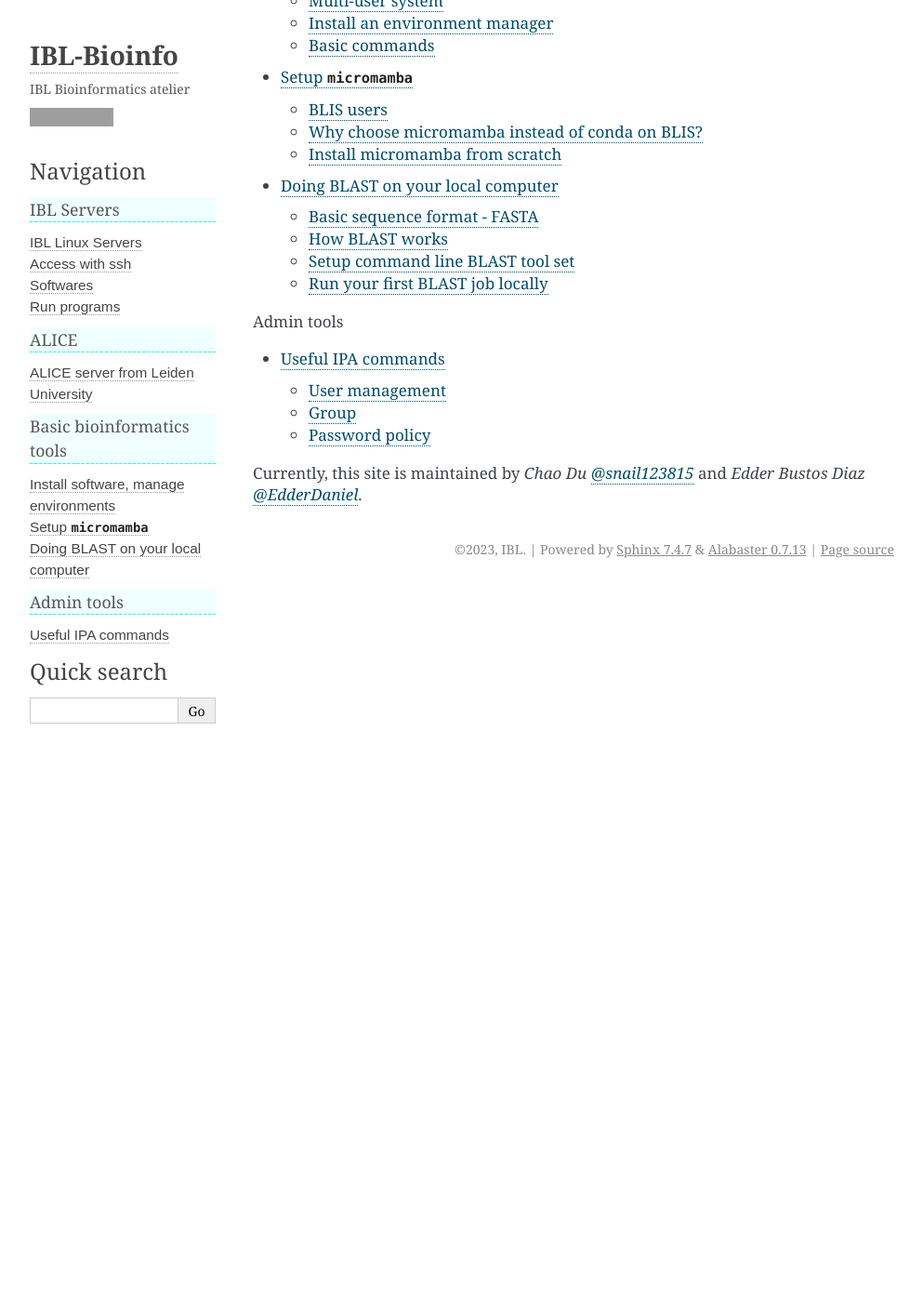
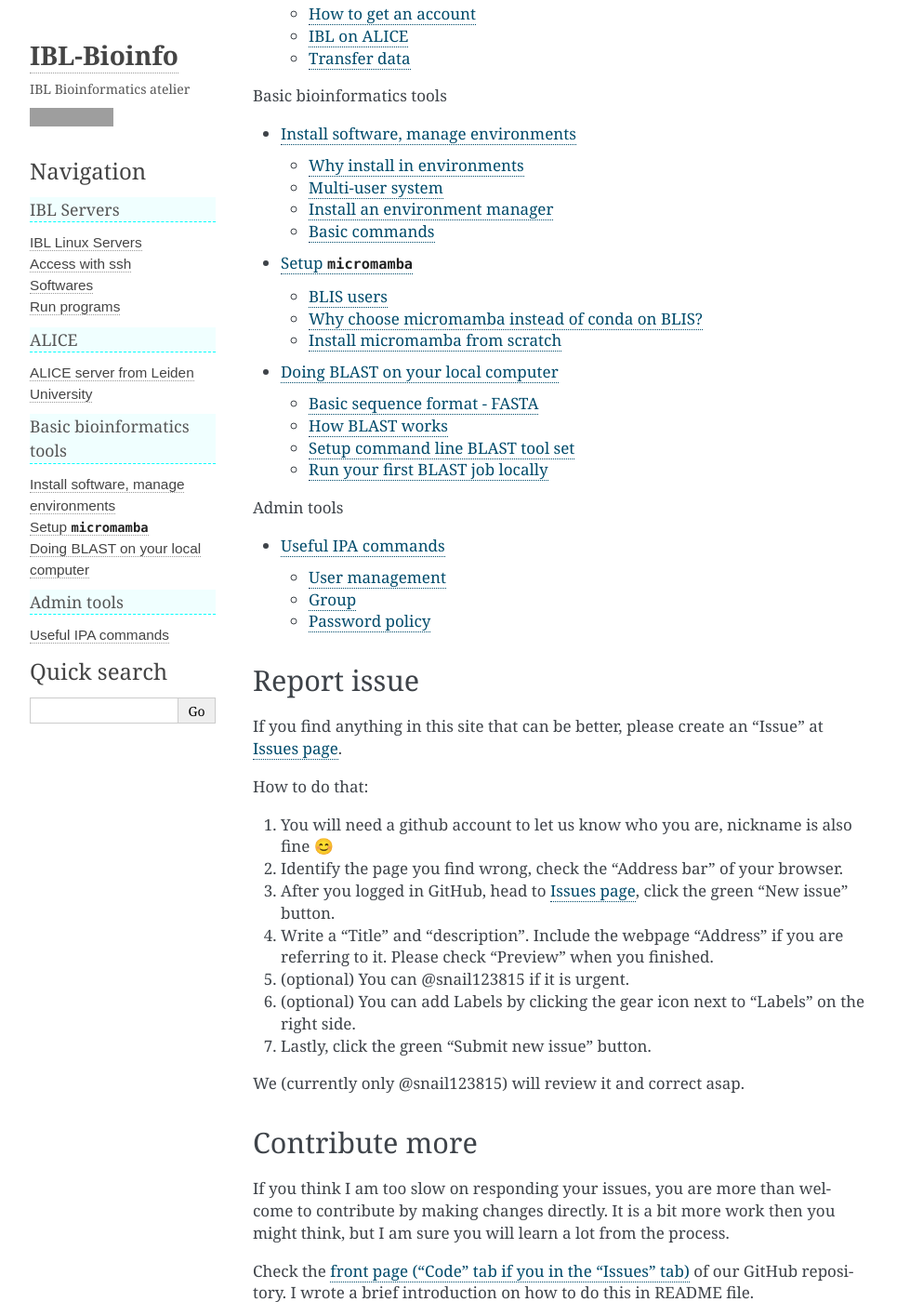
Before and after one commit to snail123815/IBL-bioinfomatics-wiki, a Sphinx documentation site: the page built from docs/source/index.md, in a window 1280 px wide and 1400 px high, scrolled down 998 px. Shown: the whole window at 93% size, without its empty margins (148-1141 px from the left). Built offline with Sphinx 7.4.7, drawn with Linux system fonts in a browser that asks for light colours; some of the changed text lies outside the part shown; grey boxes are pictures that could not be loaded.

Commit message:
#73 added

````diff
--- a/docs/source/index.md
+++ b/docs/source/index.md
@@ -1,6 +1,10 @@
-# IBL bioinformatics wiki
+# IBL bioinformatics Wikipedia
 
 Welcome to the wikipedia page for all researchers doing or willing to do some bioinformatics.
+
+This Wikipedia site prioritizes collaboration. We welcome your assistance in identifying typos, misinformation, faults, and any other issues. Your contributions and suggestions are highly valued; please share them by creating new "Issues" on our [GitHub page](https://github.com/snail123815/IBL-bioinformatics-wiki/issues). Thank you for your valuable input.
+
+If you wish to contribute further, such as by writing a new section, kindly initiate the process by creating an issue beforehand. This ensures smooth coordination and alignment with the project's objectives.
 
 ```{toctree}
 ---
@@ -39,4 +43,34 @@ maxdepth: 2
 admin_tools/ipa_commands.md
 ```
 
-Currently, this site is maintained by *Chao Du [@snail123815](https://github.com/snail123815)* and *Edder Bustos Diaz [@EdderDaniel](https://github.com/EdderDaniel)*.
+## Report issue
+
+If you find anything in this site that can be better, please create an "Issue" at [Issues page](https://github.com/snail123815/IBL-bioinformatics-wiki/issues).
+
+How to do that:
+
+1. You will need a github account to let us know who you are, nickname is also fine 😊
+2. Identify the page you find wrong, check the "Address bar" of your browser.
+3. After you logged in GitHub, head to [Issues page](https://github.com/snail123815/IBL-bioinformatics-wiki/issues), click the green "New issue" button.
+4. Write a "Title" and "description". Include the webpage "Address" if you are referring to it. Please check "Preview" when you finished.
+5. (optional) You can @snail123815 if it is urgent.
+6. (optional) You can add Labels by clicking the gear icon next to "Labels" on the right side.
+7. Lastly, click the green "Submit new issue" button.
+
+We (currently only @snail123815) will review it and correct asap.
+
+## Contribute more
+
+If you think I am too slow on responding your issues, you are more than welcome to contribute by making changes directly. It is a bit more work then you might think, but I am sure you will learn a lot from the process.
+
+Check the [front page ("Code" tab if you in the "Issues" tab)](https://github.com/snail123815/IBL-bioinformatics-wiki) of our GitHub repository. I wrote a brief introduction on how to do this in README file.
+
+## Maintainer(s)
+
+*Chao Du [@snail123815](https://github.com/snail123815)*
+
+Previously involved:
+- *Edder Bustos Diaz [@EdderDaniel](https://github.com/EdderDaniel)*
+
+Contributors:
+- You!
````
